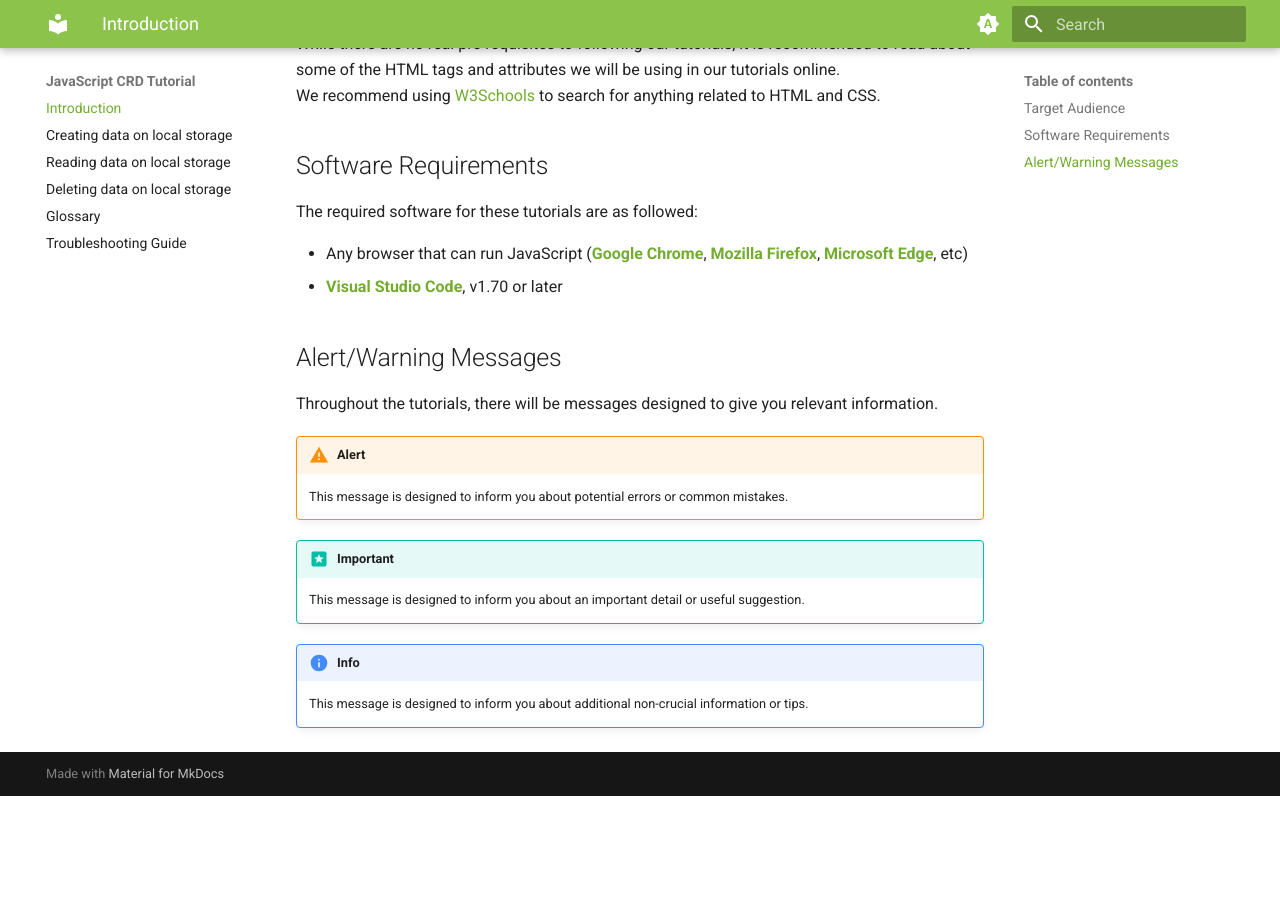
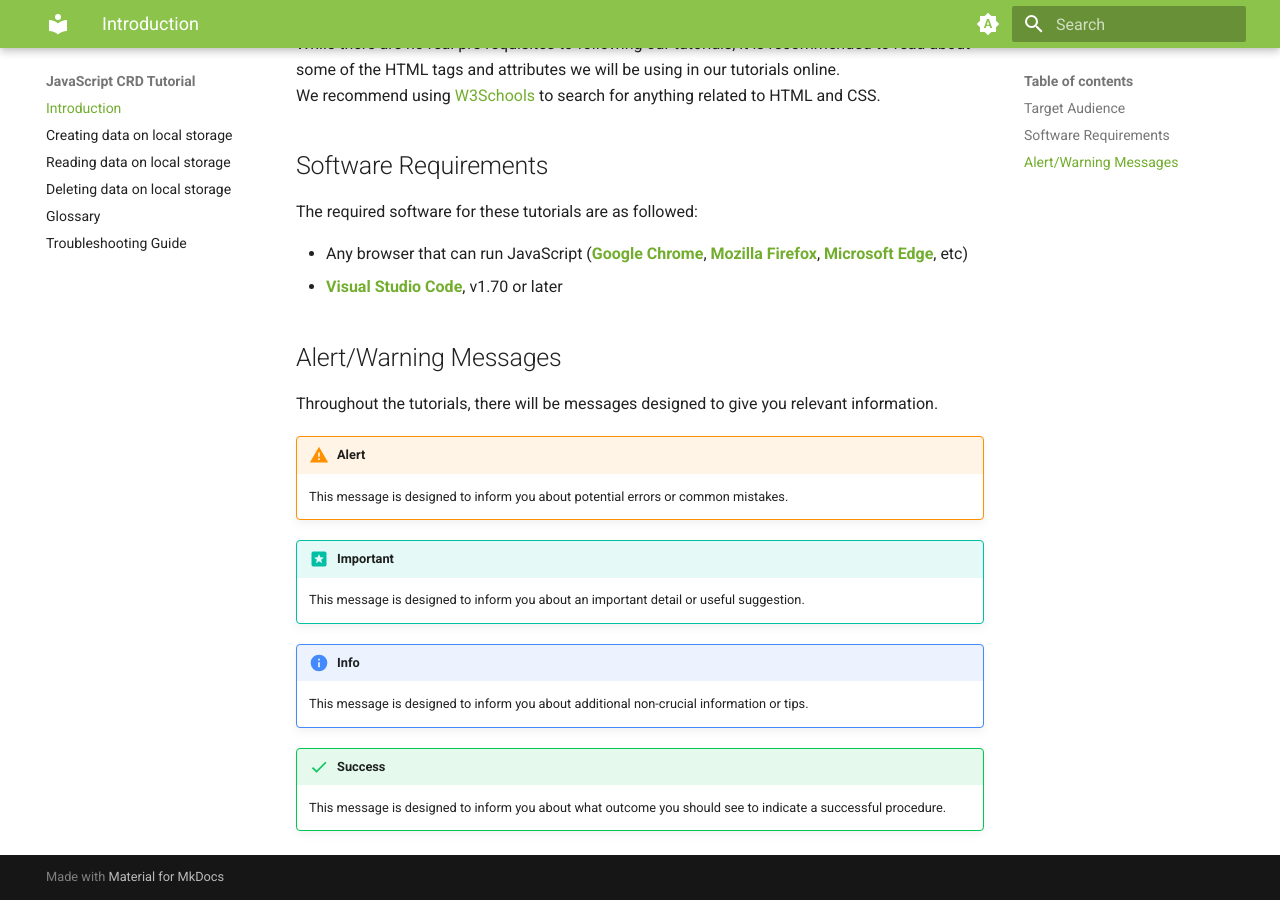
Before and after one commit to mnkhee/user-docs-project, an MkDocs documentation site: the page built from docs/index.md, in a window 1280 px wide and 900 px high, scrolled down 636 px. Built offline with MkDocs 1.6.1 and Material for MkDocs 9.7.7, drawn with Linux system fonts in a browser that asks for light colours; before the commit the page ends 1432 px from its top, so only the background shows below that.

Commit message:
Add success box in index.md

```diff
--- a/docs/index.md
+++ b/docs/index.md
@@ -36,3 +36,6 @@ Throughout the tutorials, there will be messages designed to give you relevant i
 
 !!! note "Info"
     This message is designed to inform you about additional non-crucial information or tips.
+
+!!! success "Success"
+    This message is designed to inform you about what outcome you should see to indicate a successful procedure.
```
